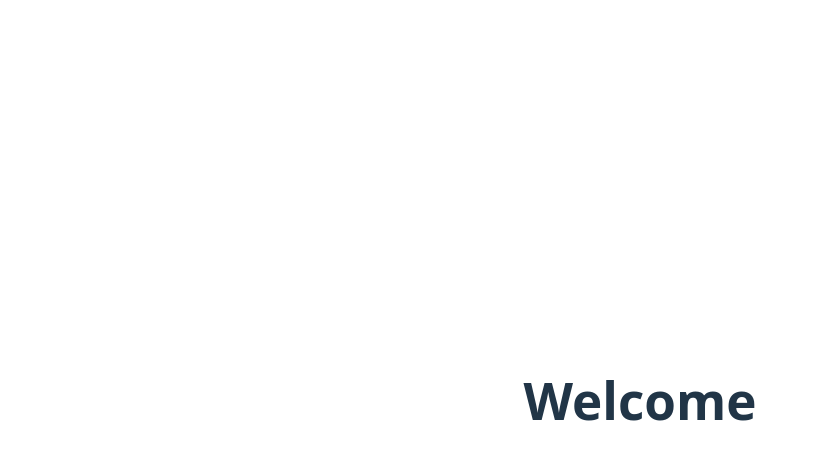
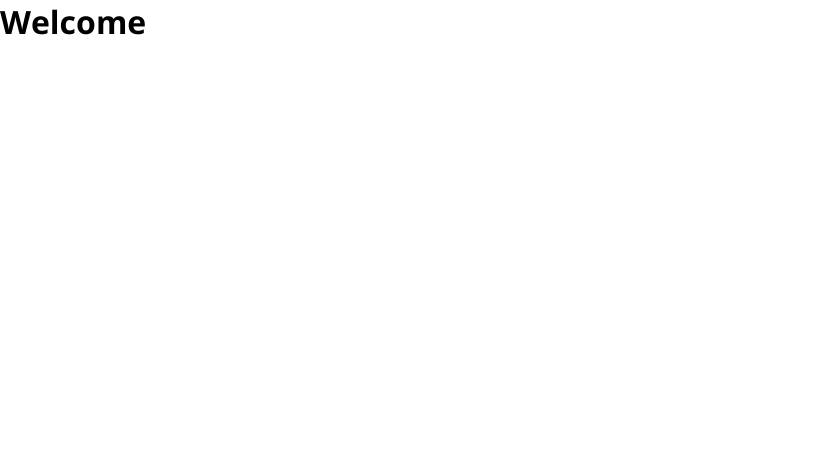
Before and after one commit to salkao/MoneyCalculation, a Vue app: page / in a window 1280 px wide. Shown: the top 460 px of the page, without its empty margins (0-818 px from the left). Built offline with nearby package versions, Linux system fonts and the light colour scheme.

Commit message:
Add SCSS support to Vite configuration, create main SCSS file, and define variables for styling.

```diff
--- /dev/null
+++ b/src/assets/scss/app.scss
@@ -0,0 +1,54 @@
+@import 'variables';
+@import url('https://fonts.googleapis.com/css2?family=Open+Sans:wght@300;400;500;600;700&display=swap');
+
+* {
+  margin: 0;
+  padding: 0;
+}
+
+html {
+  height: 100%;
+  position: fixed;
+  width: 100%;
+  overflow: hidden;
+  overscroll-behavior-x: none;
+}
+
+ul {
+  padding: 0px;
+  margin: 0px;
+}
+
+body {
+  margin: 0;
+  padding: 0;
+  overflow: hidden;
+  height: 100%;
+  width: 100vw;
+  position: fixed;
+  left: 0;
+  right: 0;
+  bottom: 0;
+  top: 0;
+  font-family: $font-family-base;
+  --x-height-multiplier: 0.375;
+  --baseline-multiplier: 0.17;
+  text-rendering: optimizeLegibility;
+  -webkit-font-smoothing: antialiased;
+  user-select: none;
+}
+
+// Positioning
+.flex-center {
+  display: flex;
+  align-items: center;
+  justify-content: center;
+}
+
+// Typography
+.text-lg {
+  font-size: 60px
+}
+.text-highlight {
+  color: $highlight-color;
+}
--- /dev/null
+++ b/src/assets/scss/variables.scss
@@ -0,0 +1,9 @@
+// Colors
+$primary-color: #1E1E1E;
+$secondary-color: #FFFDE7;
+$primary-color-light: #FFFFFF;
+$highlight-color: #51D289;
+$placeholder-color: #A3A3A3;
+
+// Typography
+$font-family-base: 'Open Sans', sans-serif;
--- a/src/main.ts
+++ b/src/main.ts
@@ -1,8 +1,7 @@
 import { createApp } from 'vue';
-import './style.css';
 import App from './App.vue';
 import router from './router';
-
+import './assets/scss/app.scss';
 const app = createApp(App);
 
 app.use(router);
--- a/vite.config.ts
+++ b/vite.config.ts
@@ -10,4 +10,11 @@ export default defineConfig({
       '@': path.resolve(__dirname, './src'),
     },
   },
+  css: {
+    preprocessorOptions: {
+      scss: {
+        additionalData: `@import "@/assets/scss/variables.scss";`,
+      },
+    },
+  },
 });
```
